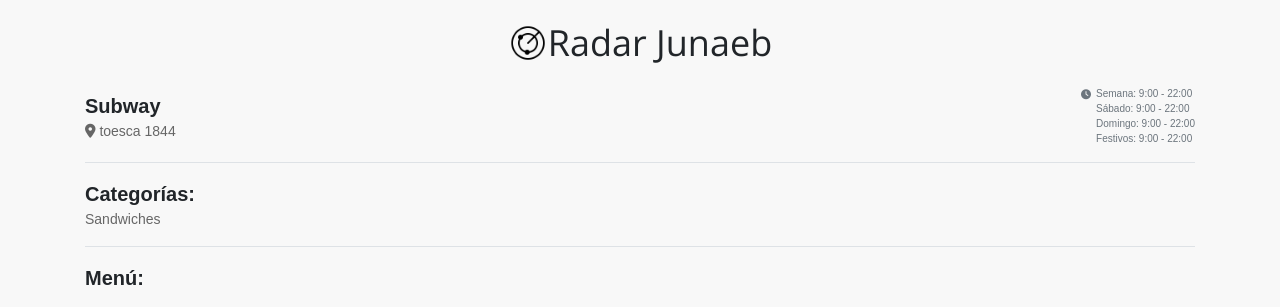
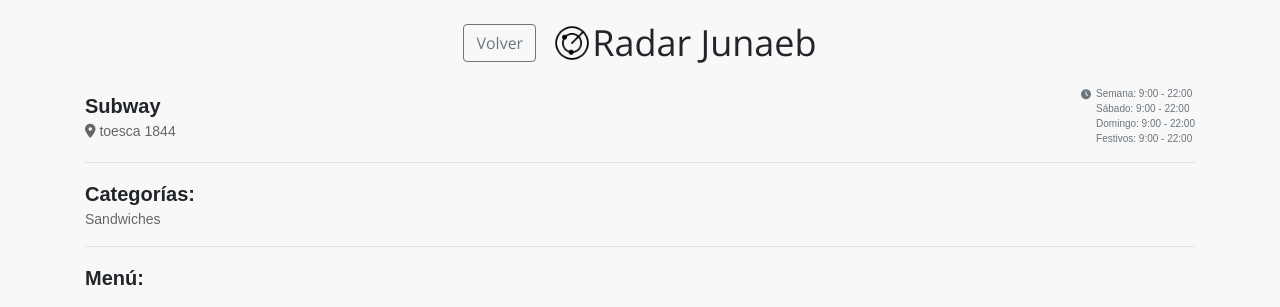
Before and after one commit to fernandovax20/radar_junaeb, a Flask app: page /restaurant/1 in a window 1280 px wide. Shown: the top 307 px of the page. Run offline with Flask 3, Linux system fonts and the light colour scheme; data comes from the database, SQL or seed files in the repository; some libraries are stand-ins or nearby versions.

Commit message:
Se agrego boton de regreso a index.html

```diff
--- a/App/templates/restaurants.html
+++ b/App/templates/restaurants.html
@@ -23,10 +23,13 @@
 <body style="font-family: Arial, sans-serif; background-color: #f8f8f8;">
     <div class="container my-3">
         <div class="header d-flex align-items-center justify-content-center gap-2"
-            style="font-family: 'Open Sans', sans-serif; font-size: 36px; font-weight: 500; margin-top: 5px;">
+            style="font-family: 'Open Sans', sans-serif; font-weight: 500; margin-top: 5px;">
+            <a href="/" class="btn btn-outline-secondary mr-3">
+                Volver
+            </a>
             <img src="{{ url_for('static', filename='image/image.png') }}" alt="Logo de Radar"
                 style="width: 40px; height: auto;">
-            <span>Radar Junaeb</span>
+            <span  style="font-size: 36px;">Radar Junaeb</span>
 
         </div>
         <div class="restaurant" style="max-height: 90vh; overflow-y: auto;">
```
